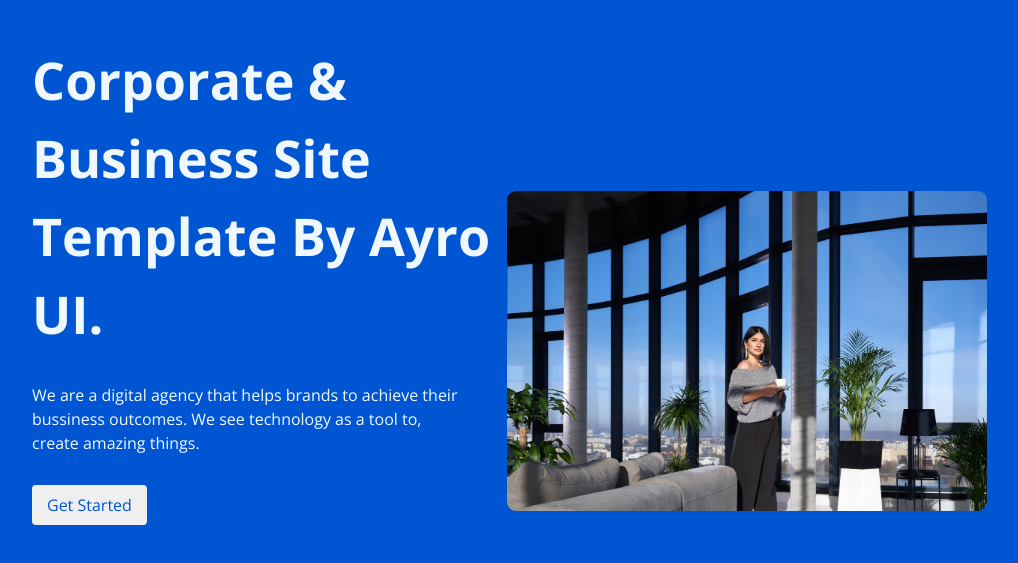
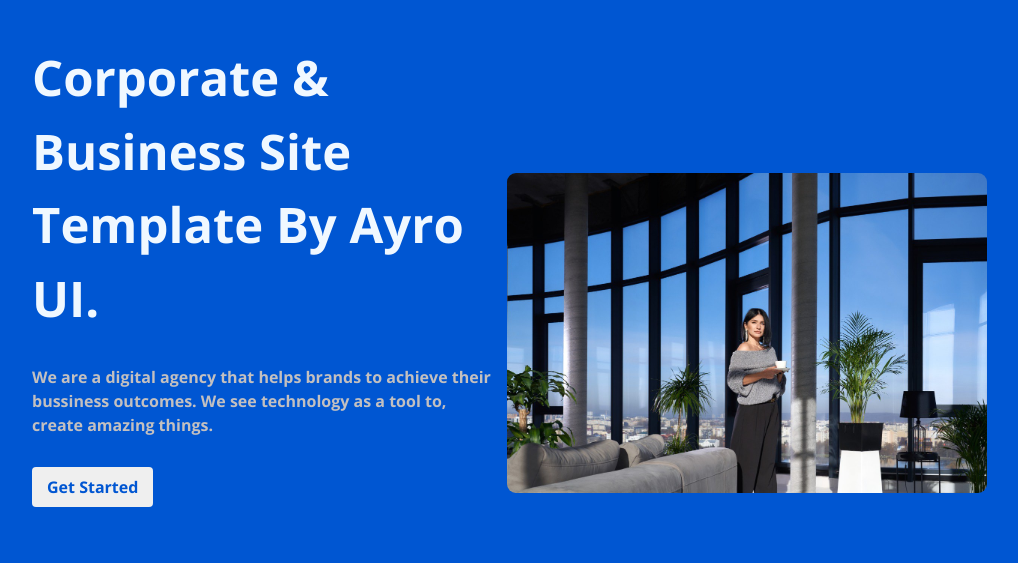
Before and after one commit to akila0996/landing_page, a plain HTML site: page index.html in a window 1280 px wide. Shown: the part 119-682 px from the top of the page, without its empty margins (128-1146 px from the left). Drawn offline with nearby package versions, Linux system fonts and the light colour scheme.

Commit message:
font size adjusted

```diff
--- a/style.css
+++ b/style.css
@@ -13,7 +13,7 @@
 
 h1{
     text-transform: capitalize;
-    font-size: 52px;
+    font-size: 49px;
 }
 button{
     border: none;
@@ -21,9 +21,13 @@
     padding: 8px 15px;
     border-radius: 4px;
     margin-top: 30px;
+    font-weight: 700;
 }
 p{
+    font-weight: bold;
     margin-top: 30px;
+    color: rgb(195, 192, 192);
+
 }
 .a{
     width: 49%;
```
